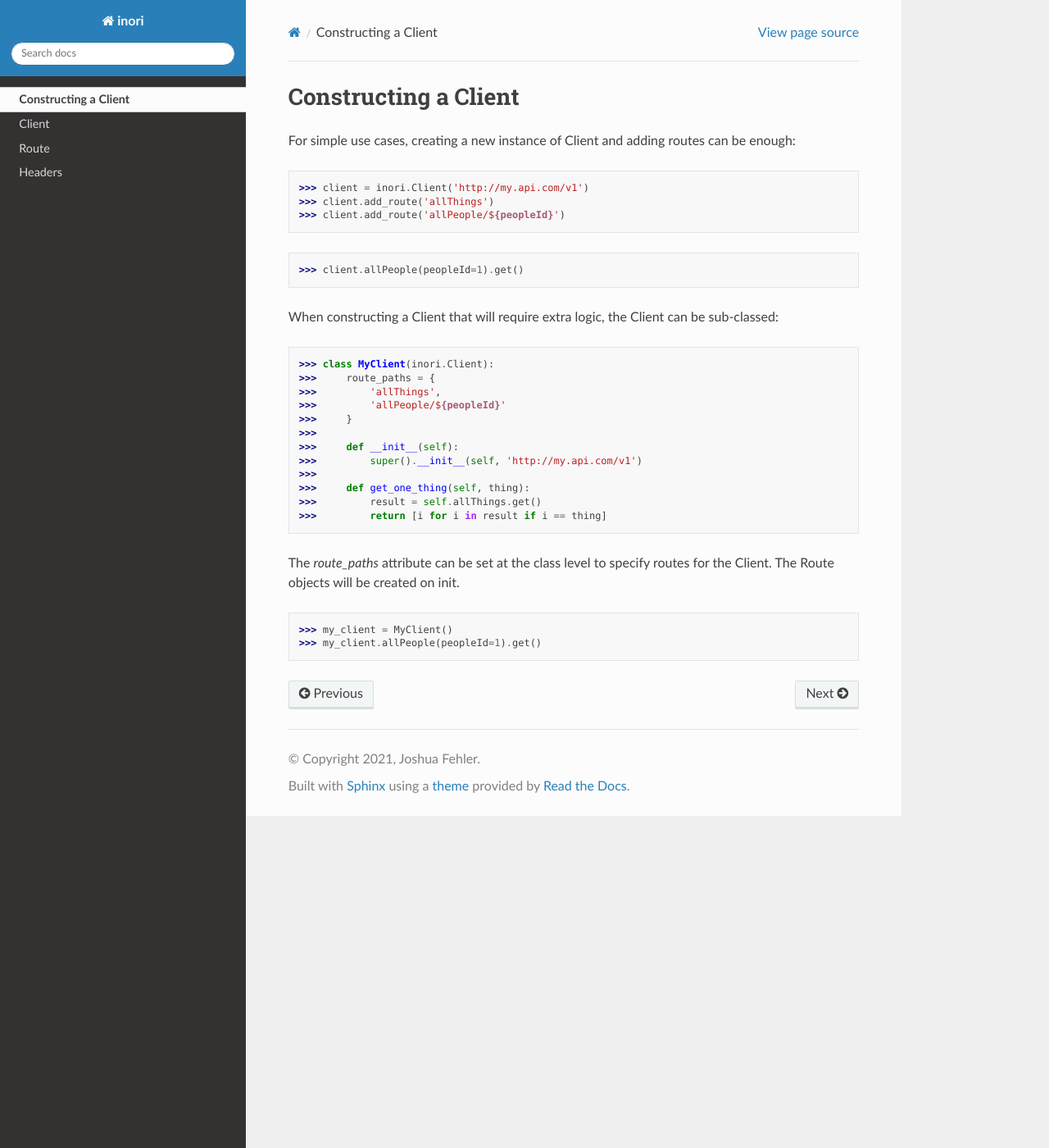
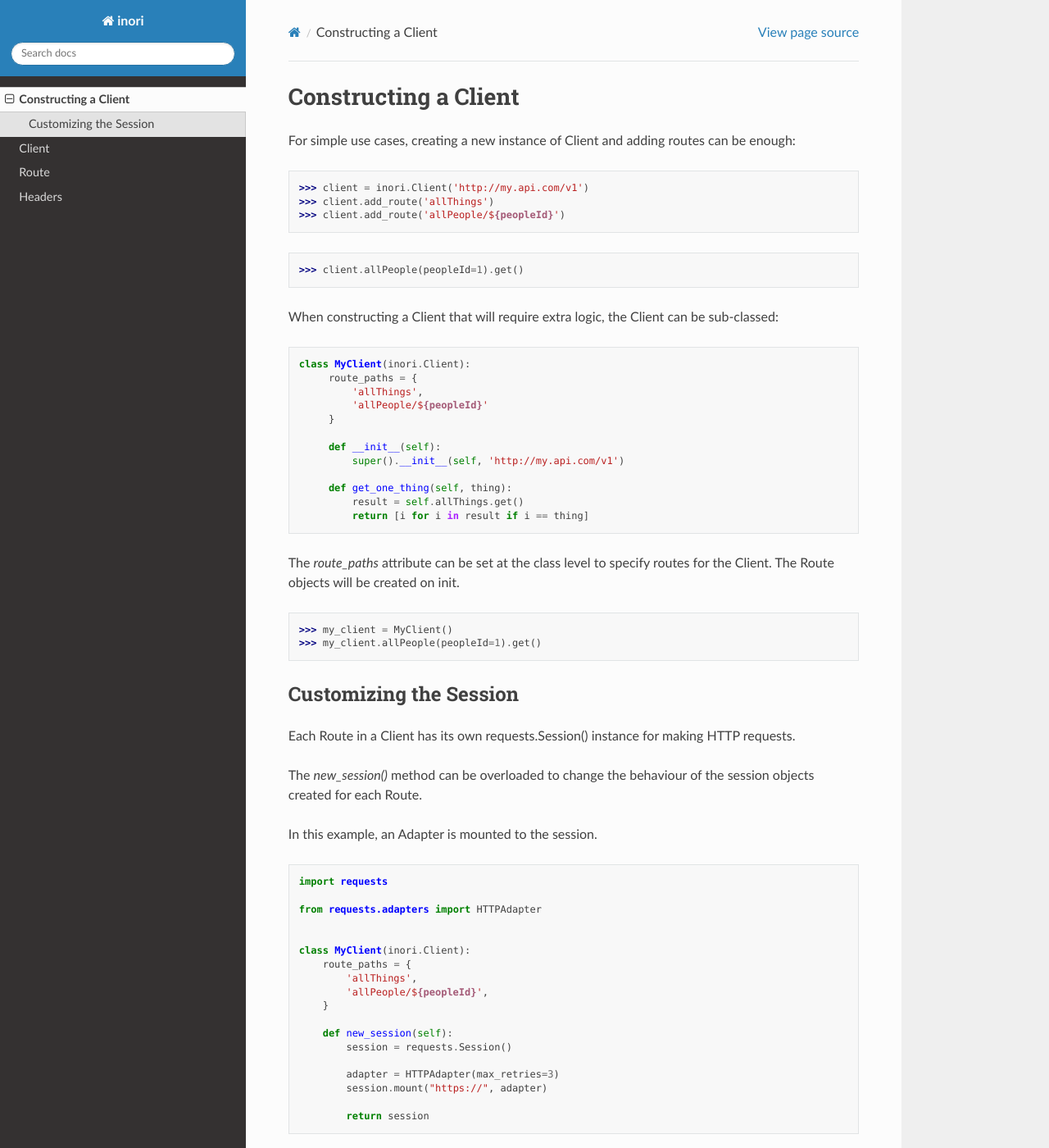
Before and after one commit to jsfehler/inori, a Sphinx documentation site: the page built from docs/constructing_a_client.rst, in a window 1280 px wide and 1400 px high. Shown: the whole window at 82% size. Built offline with Sphinx 7.4.7 and the Read the Docs theme 2.0.0, drawn with Linux system fonts in a browser that asks for light colours.

Commit message:
Add docs for new_session()

```diff
--- a/docs/client.rst
+++ b/docs/client.rst
@@ -4,3 +4,5 @@ Client
 .. autoclass:: inori.Client()
 
   .. automethod:: inori.Client.add_route()
+
+  .. automethod:: inori.Client.new_session()
--- a/docs/constructing_a_client.rst
+++ b/docs/constructing_a_client.rst
@@ -15,18 +15,20 @@ can be enough:
 When constructing a Client that will require extra logic, the Client can be
 sub-classed:
 
->>> class MyClient(inori.Client):
->>>     route_paths = {
->>>         'allThings',
->>>         'allPeople/${peopleId}'
->>>     }
->>>
->>>     def __init__(self):
->>>         super().__init__(self, 'http://my.api.com/v1')
->>>
->>>     def get_one_thing(self, thing):
->>>         result = self.allThings.get()
->>>         return [i for i in result if i == thing]
+.. code-block:: python
+
+    class MyClient(inori.Client):
+         route_paths = {
+             'allThings',
+             'allPeople/${peopleId}'
+         }
+
+         def __init__(self):
+             super().__init__(self, 'http://my.api.com/v1')
+
+         def get_one_thing(self, thing):
+             result = self.allThings.get()
+             return [i for i in result if i == thing]
 
 
 The `route_paths` attribute can be set at the class level
@@ -34,3 +36,36 @@ to specify routes for the Client. The Route objects will be created on init.
 
 >>> my_client = MyClient()
 >>> my_client.allPeople(peopleId=1).get()
+
+
+Customizing the Session
+=======================
+
+Each Route in a Client has its own requests.Session() instance
+for making HTTP requests.
+
+The `new_session()` method can be overloaded to change the behaviour
+of the session objects created for each Route.
+
+In this example, an Adapter is mounted to the session.
+
+.. code-block:: python
+
+    import requests
+
+    from requests.adapters import HTTPAdapter
+
+
+    class MyClient(inori.Client):
+        route_paths = {
+            'allThings',
+            'allPeople/${peopleId}',
+        }
+
+        def new_session(self):
+            session = requests.Session()
+
+            adapter = HTTPAdapter(max_retries=3)
+            session.mount("https://", adapter)
+
+            return session
```
